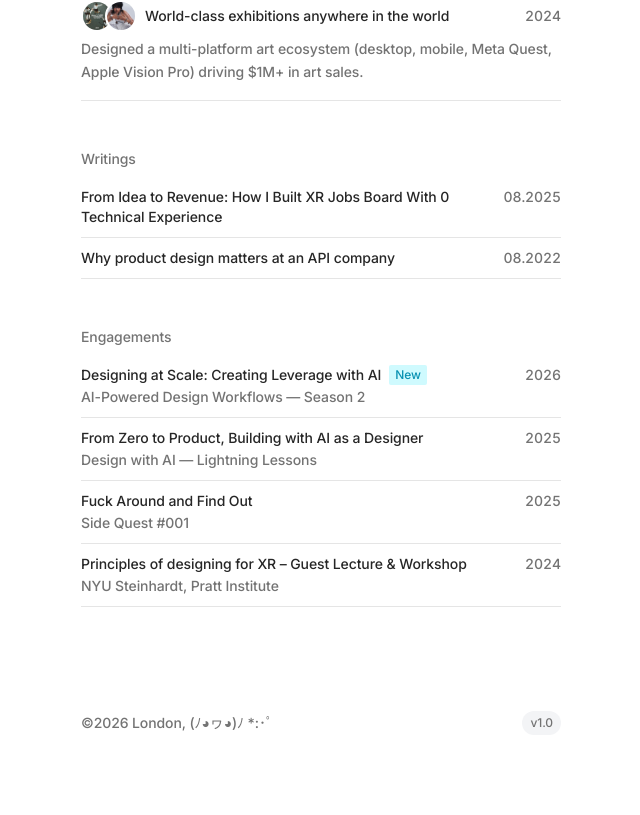
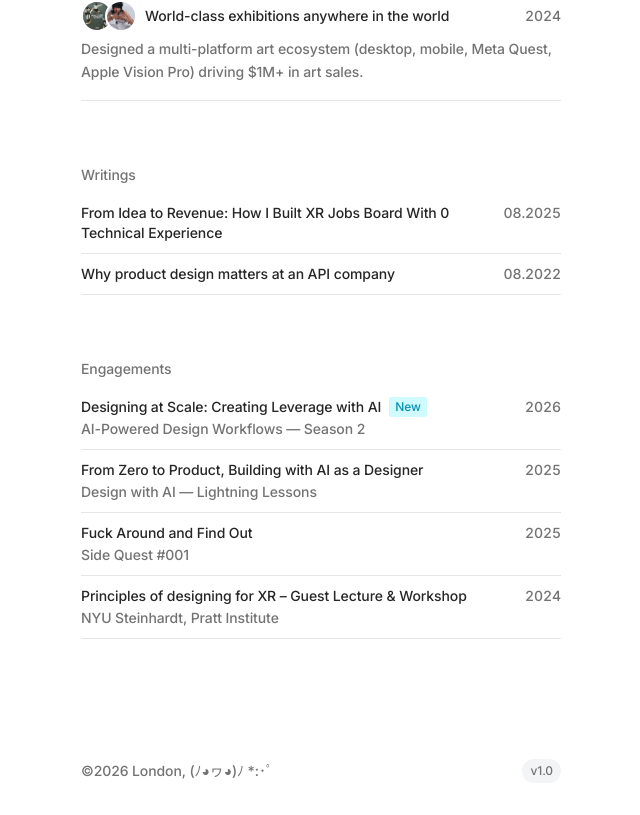
Before and after one commit to krystianzun/krystianzun-com, a Next.js app: page / in a window 1280 px wide. Shown: the part 1219-2034 px from the top of the page, without its empty margins (319-959 px from the left). Before the commit the page ends 1986 px from the top, so only its background shows below. Built offline with nearby package versions, Linux system fonts and the light colour scheme.

Commit message:
increase mb throughout

```diff
--- a/app/_components/Engagement.tsx
+++ b/app/_components/Engagement.tsx
@@ -72,7 +72,7 @@ function EngagementRow({
 
 export default function Engagement() {
   return (
-    <section className="mb-12">
+    <section className="mb-16">
       <h3 className="pb-2 text-muted font-medium">Engagements</h3>
       <div className="group/list">
         {engagements.map((item) => (
--- a/app/_components/Work.tsx
+++ b/app/_components/Work.tsx
@@ -192,7 +192,7 @@ function WorkRow({
 
 export default function Work() {
   return (
-    <section className="mb-12">
+    <section className="mb-16">
       <h3 className="pb-2 text-muted font-medium">Impact</h3>
       <div className="group/list">
         {work.map((item) => (
--- a/app/_components/Writing.tsx
+++ b/app/_components/Writing.tsx
@@ -52,7 +52,7 @@ function WritingRow({ title, href, date, description, isNew }: WritingItem) {
 
 export default function Writing() {
   return (
-    <section className="mb-12">
+    <section className="mb-16">
       <h3 className="pb-2 text-muted font-medium">Writings</h3>
       <div className="group/list">
         {writings.map((item) => (
--- a/app/page.tsx
+++ b/app/page.tsx
@@ -41,7 +41,7 @@ export default function Home() {
   return (
     <main className="pt-20 mx-auto max-w-lg px-4 min-h-screen flex flex-col">
       <div className="flex-1">
-        <article className="mb-12">
+        <article className="mb-16">
           <header className="pb-8 flex flex-row items-center gap-3">
             <div className="profile-flip-container">
               <div className="profile-flipper">
@@ -125,7 +125,7 @@ export default function Home() {
               </a>{" "}
               or <InlineEmail />.
             </p>
-            <p className="mb-4 font-medium">
+            <p className="font-medium">
               Check out some of my{" "}
               <a
                 href="https://tinyurl.com/kzportfolio26"
```
